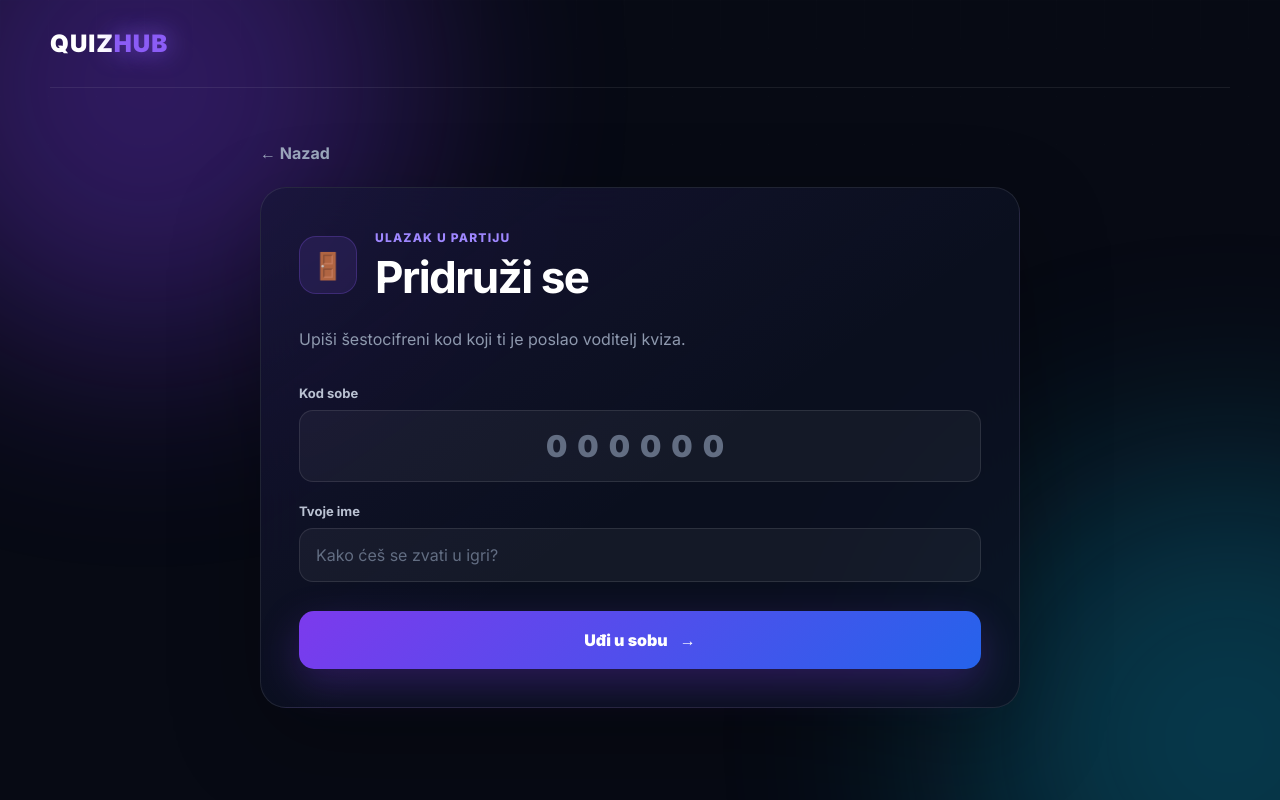
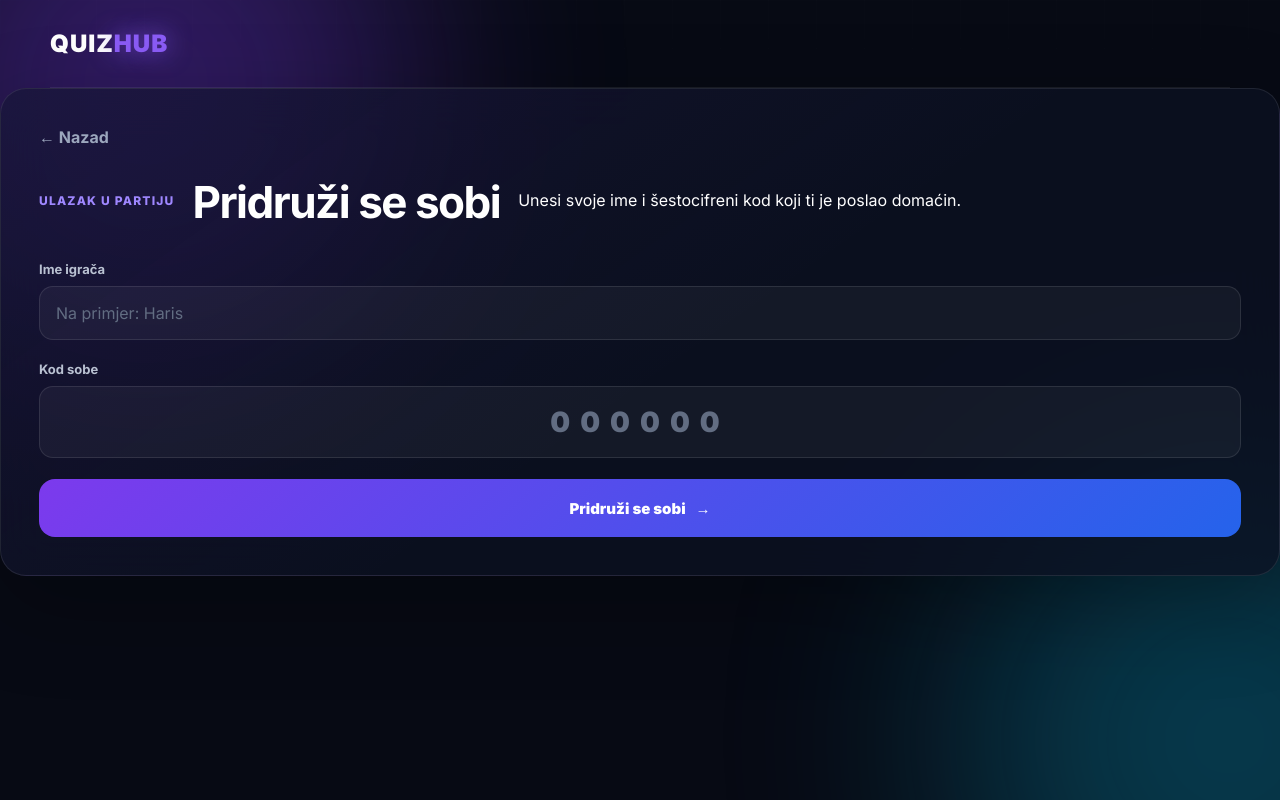
Before and after one commit to B3lk00/quizhub-balkan, a React (Vite) app: page / in a window 1280 px wide. Both pictures are taken after a click on the button "Pridruži se". Built offline with nearby package versions, Linux system fonts and the light colour scheme.

Commit message:
sad radi pridruzi se i kod koji dobijes

```diff
--- a/src/App.css
+++ b/src/App.css
@@ -1533,3 +1533,96 @@
   color: #69758b;
   font-size: 13px;
 }
+
+.room-code-input {
+  text-align: center;
+  font-size: 28px !important;
+  font-weight: 900;
+  letter-spacing: 10px;
+}
+
+.form-error {
+  display: flex;
+  align-items: center;
+  gap: 10px;
+  padding: 13px 15px;
+  border: 1px solid rgba(239, 68, 68, 0.25);
+  border-radius: 13px;
+  color: #fca5a5;
+  background: rgba(239, 68, 68, 0.08);
+}
+
+.form-error span {
+  width: 24px;
+  height: 24px;
+  display: grid;
+  place-items: center;
+  flex-shrink: 0;
+  border-radius: 50%;
+  background: rgba(239, 68, 68, 0.18);
+  font-weight: 900;
+}
+
+.form-error p {
+  margin: 0;
+  font-size: 13px;
+  font-weight: 700;
+}
+
+.waiting-for-host {
+  min-height: 58px;
+  display: flex;
+  align-items: center;
+  justify-content: center;
+  gap: 11px;
+  border: 1px solid rgba(139, 92, 246, 0.2);
+  border-radius: 16px;
+  color: #aab3c5;
+  background: rgba(139, 92, 246, 0.07);
+  font-weight: 800;
+}
+
+.waiting-dot {
+  width: 10px;
+  height: 10px;
+  border-radius: 50%;
+  background: #8b5cf6;
+  box-shadow: 0 0 16px rgba(139, 92, 246, 0.8);
+  animation: waitingPulse 1.2s infinite;
+}
+
+@keyframes waitingPulse {
+  0%,
+  100% {
+    opacity: 0.35;
+    transform: scale(0.85);
+  }
+
+  50% {
+    opacity: 1;
+    transform: scale(1.15);
+  }
+}
+
+.primary-form-button {
+  width: 100%;
+  min-height: 58px;
+  display: flex;
+  align-items: center;
+  justify-content: center;
+  gap: 10px;
+  border: none;
+  border-radius: 16px;
+  color: white;
+  background: linear-gradient(135deg, #7c3aed, #2563eb);
+  font-family: inherit;
+  font-size: 15px;
+  font-weight: 900;
+  cursor: pointer;
+  transition: 0.25s ease;
+}
+
+.primary-form-button:hover {
+  transform: translateY(-2px);
+  box-shadow: 0 16px 35px rgba(124, 58, 237, 0.3);
+}
--- a/src/App.jsx
+++ b/src/App.jsx
@@ -18,9 +18,17 @@ function App() {
 
   function goHome() {
   setCurrentPage('home')
+  setCurrentQuestion(0)
+  setFinalScore(0)
+  window.scrollTo(0, 0)
+}
+
+function leaveRoom() {
+  setCurrentPage('home')
   setRoomData(null)
+  setPlayers([])
+  setGameQuestions([])
   setCurrentQuestion(0)
-    setPlayers([])
   setFinalScore(0)
   window.scrollTo(0, 0)
 }
@@ -53,6 +61,7 @@ function App() {
         score: 0,
         correctAnswers: 0,
         isCurrentPlayer: true,
+        isHost: true,
       },
       {
         id: 2,
@@ -60,6 +69,7 @@ function App() {
         score: 0,
         correctAnswers: 0,
         isCurrentPlayer: false,
+        isHost: false,
       },
       {
         id: 3,
@@ -67,6 +77,7 @@ function App() {
         score: 0,
         correctAnswers: 0,
         isCurrentPlayer: false,
+        isHost: false,
       },
       {
         id: 4,
@@ -74,10 +85,60 @@ function App() {
         score: 0,
         correctAnswers: 0,
         isCurrentPlayer: false,
+        isHost: false,
       },
     ])
 
     setCurrentQuestion(0)
+    setCurrentPage('lobby')
+    window.scrollTo(0, 0)
+  }
+
+  function joinRoom({ playerName, roomCode }) {
+  if (!roomData) {
+    alert(
+      'Trenutno nema kreirane sobe. Prvo kreiraj sobu pa kopiraj njen kod.',
+    )
+    return
+  }
+
+  if (roomCode !== roomData.code) {
+    alert('Kod sobe nije ispravan.')
+    return
+  }
+
+  const playerAlreadyExists = players.some(
+    (player) =>
+      player.name.toLowerCase() === playerName.toLowerCase(),
+  )
+
+  if (playerAlreadyExists) {
+    alert('Igrač sa tim imenom je već u sobi.')
+    return
+  }
+
+  const newPlayer = {
+    id: Date.now(),
+    name: playerName,
+    score: 0,
+    correctAnswers: 0,
+    isCurrentPlayer: true,
+    isHost: false,
+  }
+
+  setPlayers((currentPlayers) => [
+    ...currentPlayers.map((player) => ({
+      ...player,
+      isCurrentPlayer: false,
+    })),
+    newPlayer,
+  ])
+
+  setRoomData((currentRoom) => ({
+    ...currentRoom,
+    players: [...currentRoom.players, playerName],
+  }))
+
   setCurrentPage('lobby')
   window.scrollTo(0, 0)
 }
@@ -240,6 +301,7 @@ function completeAnswer(points) {
   const currentPlayer = players.find(
     (player) => player.isCurrentPlayer,
   )
+  const isCurrentPlayerHost = currentPlayer?.isHost === true
 
   return (
     <main className="app">
@@ -275,7 +337,10 @@ function completeAnswer(points) {
       )}
 
       {currentPage === 'join' && (
-        <JoinRoomPage onBack={goHome} />
+  <JoinRoomPage
+    onBack={goHome}
+    onJoin={joinRoom}
+  />
 )}
 
       {currentPage === 'lobby' && roomData && (
@@ -284,6 +349,7 @@ function completeAnswer(points) {
     ...roomData,
     players: players.map((player) => player.name),
     onStart: startQuiz,
+    isHost: isCurrentPlayerHost,
   }}
   onBack={goHome}
 />
--- a/src/pages/JoinRoomPage.jsx
+++ b/src/pages/JoinRoomPage.jsx
@@ -1,75 +1,98 @@
 import { useState } from 'react'
 
-function JoinRoomPage({ onBack }) {
+function JoinRoomPage({ onBack, onJoin }) {
+  const [playerName, setPlayerName] = useState('')
   const [roomCode, setRoomCode] = useState('')
-  const [playerName, setPlayerName] = useState('')
-
-  function handleCodeChange(event) {
-    const cleanCode = event.target.value.replace(/\D/g, '').slice(0, 6)
-    setRoomCode(cleanCode)
-  }
+  const [error, setError] = useState('')
 
   function handleSubmit(event) {
     event.preventDefault()
 
-    if (roomCode.length !== 6) {
-      alert('Kod sobe mora imati 6 brojeva.')
+    const cleanName = playerName.trim()
+    const cleanCode = roomCode.trim()
+
+    if (!cleanName) {
+      setError('Unesi svoje ime.')
       return
     }
 
-    if (!playerName.trim()) {
-      alert('Upiši svoje ime.')
+    if (cleanCode.length !== 6) {
+      setError('Kod sobe mora imati 6 cifara.')
       return
     }
 
-    alert(`${playerName} se pridružuje sobi ${roomCode}.`)
+    setError('')
+    onJoin({
+      playerName: cleanName,
+      roomCode: cleanCode,
+    })
+  }
+
+  function handleCodeChange(event) {
+    const value = event.target.value
+      .replace(/\D/g, '')
+      .slice(0, 6)
+
+    setRoomCode(value)
+    setError('')
   }
 
   return (
-    <section className="page-screen">
-      <button className="back-button" onClick={onBack}>
-        ← Nazad
-      </button>
+    <section className="join-room-page">
+      <div className="form-card join-room-card">
+        <button className="back-button" onClick={onBack}>
+          ← Nazad
+        </button>
 
-      <div className="form-card join-page-card">
         <div className="form-heading">
-          <span className="form-icon">🚪</span>
-          <div>
-            <span className="eyebrow">Ulazak u partiju</span>
-            <h1>Pridruži se</h1>
-          </div>
+          <span className="eyebrow">Ulazak u partiju</span>
+          <h1>Pridruži se sobi</h1>
+          <p>
+            Unesi svoje ime i šestocifreni kod koji ti je poslao domaćin.
+          </p>
         </div>
 
-        <p className="form-description">
-          Upiši šestocifreni kod koji ti je poslao voditelj kviza.
-        </p>
+        <form className="room-form" onSubmit={handleSubmit}>
+          <label className="form-field">
+            <span>Ime igrača</span>
 
-        <form onSubmit={handleSubmit}>
+            <input
+              type="text"
+              value={playerName}
+              onChange={(event) => {
+                setPlayerName(event.target.value)
+                setError('')
+              }}
+              placeholder="Na primjer: Haris"
+              maxLength={20}
+              autoComplete="off"
+            />
+          </label>
+
           <label className="form-field">
             <span>Kod sobe</span>
+
             <input
               className="room-code-input"
               type="text"
               inputMode="numeric"
-              placeholder="000000"
               value={roomCode}
               onChange={handleCodeChange}
+              placeholder="000000"
+              maxLength={6}
+              autoComplete="off"
             />
           </label>
 
-          <label className="form-field">
-            <span>Tvoje ime</span>
-            <input
-              type="text"
-              placeholder="Kako ćeš se zvati u igri?"
-              value={playerName}
-              onChange={(event) => setPlayerName(event.target.value)}
-              maxLength="20"
-            />
-          </label>
+          {error && (
+            <div className="form-error">
+              <span>!</span>
+              <p>{error}</p>
+            </div>
+          )}
 
-          <button className="submit-button" type="submit">
-            Uđi u sobu
+          <button className="primary-form-button" type="submit">
+            Pridruži se sobi
             <span>→</span>
           </button>
         </form>
--- a/src/pages/LobbyPage.jsx
+++ b/src/pages/LobbyPage.jsx
@@ -70,13 +70,19 @@ function LobbyPage({ roomData, onBack }) {
             <strong>{roomData.timeLimit} sekundi</strong>
           </div>
 
-         <button
-          className="submit-button lobby-start-button"
-          onClick={roomData.onStart}
-        >
-          Pokreni kviz
-           <span>▶</span>
-           </button>
+        {roomData.isHost ? (
+  <button
+    className="start-quiz-button"
+    onClick={roomData.onStart}
+  >
+    Pokreni kviz
+  </button>
+) : (
+  <div className="waiting-for-host">
+    <span className="waiting-dot"></span>
+    Čekanje da domaćin pokrene kviz...
+  </div>
+)}
 
           <p className="lobby-note">
             Za početak je dovoljan jedan igrač. Kasnije ćemo dodati pravo
```
Lines whose indentation alone changed are shown as unchanged.
